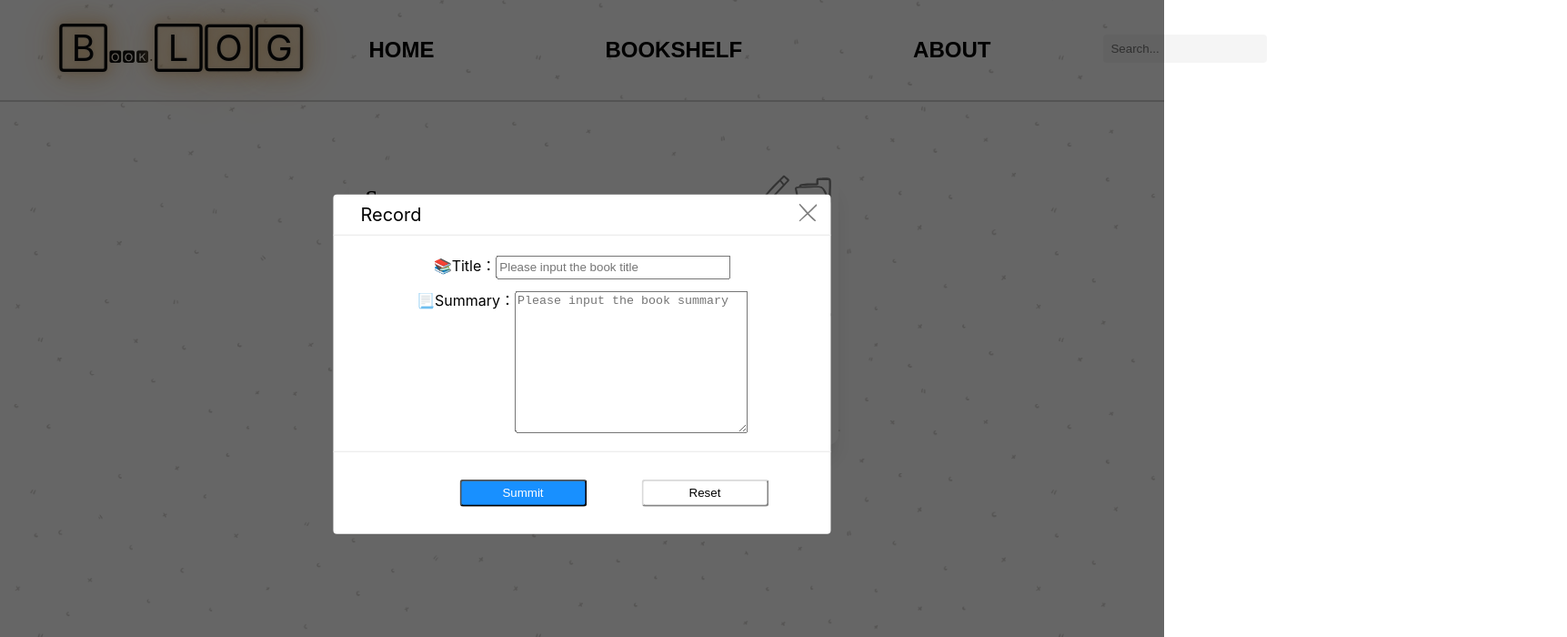
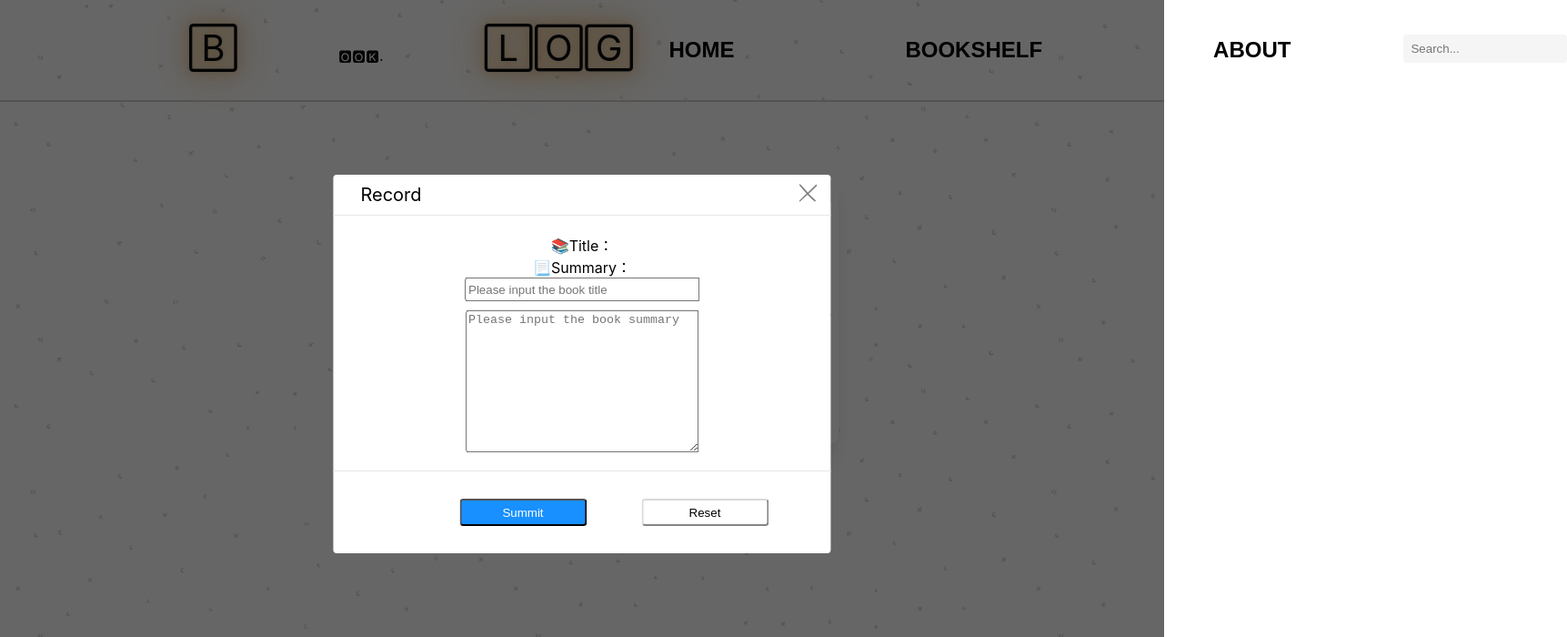
Before and after one commit to farodia/BookSummaryBlog, a React (Create React App) app: page / in a window 1280 px wide. Both pictures are taken after a click on the element 847 px from the left and 212 px from the top of the page. Shown: the top 700 px of the page at 91% size, 1723 px wide, since content can reach past the window. Built offline with nearby package versions, Linux system fonts and the light colour scheme.

Commit message:
[jingyi] update modal

```diff
--- a/src/components/FormContent.tsx
+++ b/src/components/FormContent.tsx
@@ -21,7 +21,7 @@ export const FormContent: FC<FormContentProps> = ({onClose, cardId, cardOrder})
     const [summary, setSummary] = useState(bookSummary);
     const handleSubmit = () => {
         editContent({cardOrder: cardOrder, cardInfo: {cardId: cardId, title: title, summary: summary}});
-        changeCard(url,{id: cardId, title: title, summary: summary},'PATCH');
+        changeCard(url, {id: cardId, title: title, summary: summary}, 'PATCH');
         onClose();
     }
 
@@ -36,16 +36,20 @@ export const FormContent: FC<FormContentProps> = ({onClose, cardId, cardOrder})
         }}>
             <div className="modal-body">
                 <div>
-                    <label>📚Title：
-                        <input className="title-content" required type="text" placeholder="Please input the book title" name="title"
-                               onChange={e => setTitle(e.target.value)} value={title}/>
-                    </label>
+                    <div>📚Title：</div>
+                    <div>📃Summary：</div>
+                </div>
+                <div>
+                    <input className="title-content" required type="text" placeholder="Please input the book title"
+                           name="title"
+                           onChange={e => setTitle(e.target.value)} value={title}/>
 
-                </div>
-                <div className="form-textarea">
-                    📃Summary：
-                        <textarea required placeholder="Please input the book summary"  name="summary"
-                                  onChange={e => setSummary(e.target.value)} value={summary} />
+                    <div className="form-textarea"/>
+
+                    <div>
+                    <textarea required placeholder="Please input the book summary" name="summary"
+                              onChange={e => setSummary(e.target.value)} value={summary}/>
+                    </div>
                 </div>
             </div>
             <button className="modal-confirm-btn">Summit</button>
--- a/src/modal.css
+++ b/src/modal.css
@@ -49,7 +49,11 @@
     padding-top: 10px;
 }
 
-.form-textarea > textarea {
+span {
+    margin: 10px 10px 300px 100px;
+}
+
+textarea {
     width: 250px;
     height: 150px;
     vertical-align: text-top;
```
